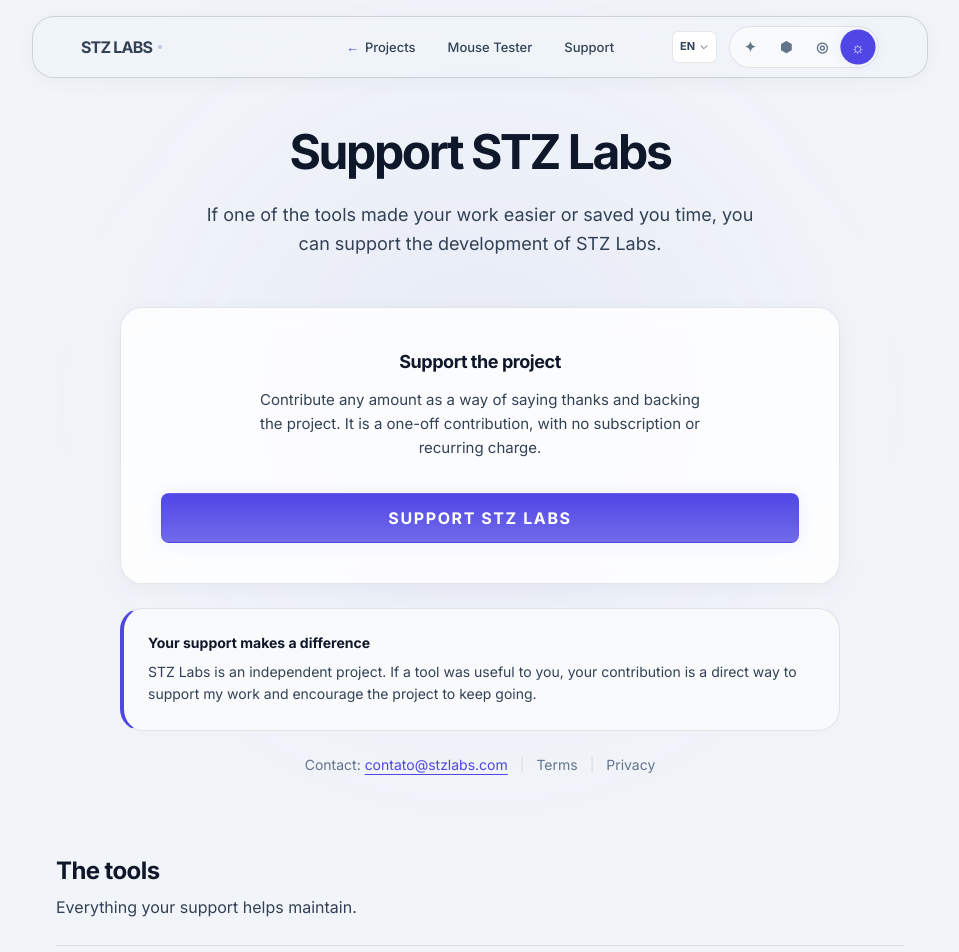
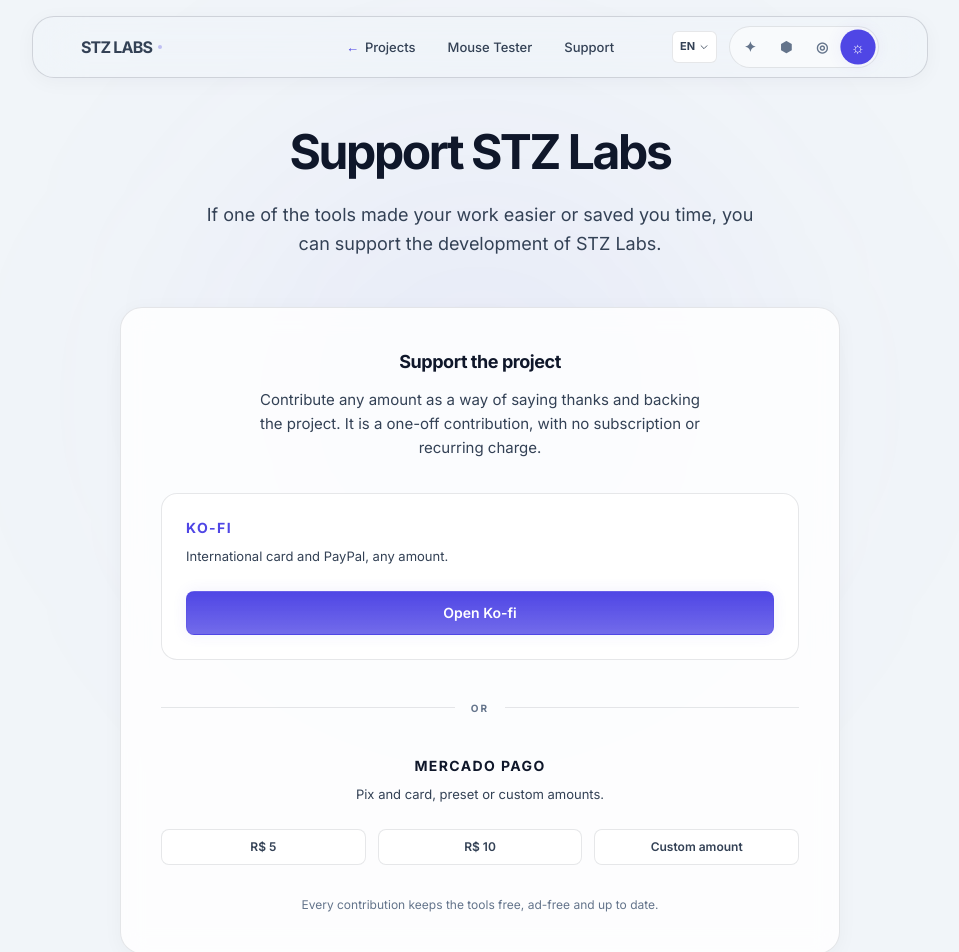
Before and after one commit to starzynhobr/stz-labs, a Next.js app: page /en/support in a window 1280 px wide. Shown: the top 952 px of the page, without its empty margins (160-1119 px from the left). Built offline with nearby package versions, Linux system fonts and the light colour scheme.

Commit message:
feat: show support options inline, Pix first in Portuguese
Translate the options divider, drop the extra modal step on the support page and replace the repeated impact card with a single line.

```diff
--- a/app/[locale]/support/page.js
+++ b/app/[locale]/support/page.js
@@ -1,7 +1,7 @@
 import Link from 'next/link';
 import { notFound } from 'next/navigation';
 import LocaleLink from '../../../components/LocaleLink';
-import SupportOptionsModal from '../../../components/SupportOptionsModal';
+import SupportOptions from '../../../components/SupportOptions';
 import TranslatedText from '../../../components/TranslatedText';
 import { projects } from '../../../data/projects';
 import { Button } from '../../../components/ui/Button';
@@ -57,21 +57,14 @@
                         className="text-[15px] text-[var(--text-secondary)] leading-relaxed mb-8 max-w-md mx-auto"
                         i18nKey="support.payment_flow"
                     />
-                    <SupportOptionsModal kofiUrl={KOFI_URL} mercadoPagoLinks={MERCADO_PAGO_LINKS} />
+                    <SupportOptions kofiUrl={KOFI_URL} mercadoPagoLinks={MERCADO_PAGO_LINKS} />
+                    <TranslatedText
+                        as="p"
+                        className="mt-8 text-xs text-[var(--text-muted)]"
+                        i18nKey="support.impact_line"
+                    />
                 </div>
 
-                <div className="mt-6 p-6 rounded-[var(--radius-card)] bg-[var(--surface-3)] border [border-color:var(--border-subtle)] border-l-4 [border-left-color:var(--accent)]">
-                    <TranslatedText
-                        as="h3"
-                        className="text-sm font-bold text-[var(--text-heading)] mb-2"
-                        i18nKey="support.impact_title"
-                    />
-                    <TranslatedText
-                        as="p"
-                        className="text-sm text-[var(--text-secondary)] leading-relaxed"
-                        i18nKey="support.impact_text"
-                    />
-                </div>
 
                 <p className="mt-6 text-sm text-[var(--text-muted)] text-center">
                     <TranslatedText as="span" i18nKey="support.contact" />:{' '}
--- /dev/null
+++ b/components/SupportOptions.js
@@ -0,0 +1,69 @@
+'use client';
+
+import TranslatedText from './TranslatedText';
+import { useLanguage } from '../context/LanguageContext';
+import { Button } from './ui/Button';
+
+const CARD = 'p-6 rounded-2xl bg-[var(--surface-primary)] border [border-color:var(--border-subtle)]';
+
+function KofiOption({ kofiUrl, featured }) {
+    return (
+        <div className={featured ? CARD : 'text-center'}>
+            <div className="mb-6">
+                <TranslatedText as="h4" className={`text-sm font-bold uppercase tracking-widest mb-2 ${featured ? 'text-[var(--accent)]' : 'text-[var(--text-heading)]'}`} i18nKey="support.kofi_title" />
+                <TranslatedText as="p" className="text-[13px] text-[var(--text-secondary)] leading-relaxed" i18nKey="support.kofi_text" />
+            </div>
+            <Button asChild variant={featured ? 'primary' : 'secondary'} className="w-full">
+                <a href={kofiUrl} target="_blank" rel="noopener noreferrer">
+                    <TranslatedText as="span" i18nKey="support.kofi_button" />
+                </a>
+            </Button>
+        </div>
+    );
+}
+
+function MercadoPagoOption({ links, featured }) {
+    return (
+        <div className={featured ? CARD : 'text-center'}>
+            <div className={`mb-6 ${featured ? '' : 'text-center'}`}>
+                <TranslatedText as="h4" className={`text-sm font-bold uppercase tracking-widest mb-2 ${featured ? 'text-[var(--accent)]' : 'text-[var(--text-heading)]'}`} i18nKey="support.mercado_pago_title" />
+                <TranslatedText as="p" className="text-[13px] text-[var(--text-secondary)] leading-relaxed" i18nKey="support.mercado_pago_text" />
+            </div>
+            <div className="grid grid-cols-1 sm:grid-cols-3 gap-3">
+                {links.map((option) => (
+                    <Button key={option.href} asChild variant={featured ? 'primary' : 'secondary'} size="sm">
+                        <a href={option.href} target="_blank" rel="noopener noreferrer">
+                            <TranslatedText as="span" i18nKey={option.labelKey} />
+                        </a>
+                    </Button>
+                ))}
+            </div>
+        </div>
+    );
+}
+
+/**
+ * Formas de apoio. Em português o Pix (Mercado Pago) vem primeiro e em destaque;
+ * nos demais idiomas, o Ko-fi, que aceita cartão internacional e PayPal.
+ */
+export default function SupportOptions({ kofiUrl, mercadoPagoLinks }) {
+    const { lang, t } = useLanguage();
+    const pixFirst = lang === 'pt';
+
+    const kofi = <KofiOption kofiUrl={kofiUrl} featured={!pixFirst} />;
+    const mercadoPago = <MercadoPagoOption links={mercadoPagoLinks} featured={pixFirst} />;
+
+    return (
+        <div className="space-y-8 text-left">
+            {pixFirst ? mercadoPago : kofi}
+
+            <div className="relative flex items-center py-2">
+                <div className="flex-grow border-t [border-color:var(--border-subtle)]" />
+                <span className="flex-shrink mx-4 text-[10px] font-bold text-[var(--text-muted)] uppercase tracking-[0.2em]">{t('support.or')}</span>
+                <div className="flex-grow border-t [border-color:var(--border-subtle)]" />
+            </div>
+
+            {pixFirst ? kofi : mercadoPago}
+        </div>
+    );
+}
--- a/components/SupportOptionsModal.js
+++ b/components/SupportOptionsModal.js
@@ -5,6 +5,7 @@
 import TranslatedText from './TranslatedText';
 import { useLanguage } from '../context/LanguageContext';
 import { Button } from './ui/Button';
+import SupportOptions from './SupportOptions';
 
 export default function SupportOptionsModal({ kofiUrl, mercadoPagoLinks }) {
     const [isOpen, setIsOpen] = useState(false);
@@ -40,7 +41,7 @@
                 className="w-full relative group overflow-hidden py-6 cursor-pointer"
             >
                 <div className="absolute inset-0 bg-gradient-to-r from-transparent via-white/10 to-transparent -translate-x-full group-hover:animate-[shimmer_2s_infinite] pointer-events-none" />
-                <TranslatedText as="span" className="relative font-bold text-base tracking-widest uppercase" i18nKey="support.open_modal_cta" />
+                <TranslatedText as="span" className="relative font-bold text-base" i18nKey="support.open_modal_cta" />
             </Button>
 
             {isOpen && typeof document !== 'undefined'
@@ -75,52 +76,7 @@
                             />
                         </div>
 
-                        <div className="space-y-8">
-                            {/* Ko-fi Option */}
-                            <div className="p-6 rounded-2xl bg-[var(--surface-primary)] border [border-color:var(--border-subtle)]">
-                                <div className="mb-6">
-                                    <TranslatedText as="h4" className="text-sm font-bold text-[var(--accent)] uppercase tracking-widest mb-2" i18nKey="support.kofi_title" />
-                                    <TranslatedText
-                                        as="p"
-                                        className="text-[13px] text-[var(--text-secondary)] leading-relaxed"
-                                        i18nKey="support.kofi_text"
-                                    />
-                                </div>
-                                <Button asChild variant="primary" className="w-full">
-                                    <a href={kofiUrl} target="_blank" rel="noopener noreferrer">
-                                        <TranslatedText as="span" i18nKey="support.kofi_button" />
-                                    </a>
-                                </Button>
-                            </div>
-
-                            <div className="relative flex items-center py-2">
-                                <div className="flex-grow border-t [border-color:var(--border-subtle)]"></div>
-                                <span className="flex-shrink mx-4 text-[10px] font-bold text-[var(--text-muted)] uppercase tracking-[0.2em]">ou</span>
-                                <div className="flex-grow border-t [border-color:var(--border-subtle)]"></div>
-                            </div>
-
-                            {/* Mercado Pago Options */}
-                            <div>
-                                <div className="mb-6 text-center">
-                                    <TranslatedText as="h4" className="text-sm font-bold text-[var(--text-heading)] uppercase tracking-widest mb-2" i18nKey="support.mercado_pago_title" />
-                                    <TranslatedText
-                                        as="p"
-                                        className="text-[13px] text-[var(--text-secondary)] leading-relaxed"
-                                        i18nKey="support.mercado_pago_text"
-                                    />
-                                </div>
-
-                                <div className="grid grid-cols-1 sm:grid-cols-3 gap-3">
-                                    {mercadoPagoLinks.map((option) => (
-                                        <Button key={option.href} asChild variant="secondary" size="sm">
-                                            <a href={option.href} target="_blank" rel="noopener noreferrer">
-                                                <TranslatedText as="span" i18nKey={option.labelKey} />
-                                            </a>
-                                        </Button>
-                                    ))}
-                                </div>
-                            </div>
-                        </div>
+                        <SupportOptions kofiUrl={kofiUrl} mercadoPagoLinks={mercadoPagoLinks} />
                     </div>
                 </div>,
                 document.body
--- a/dictionaries/en.json
+++ b/dictionaries/en.json
@@ -186,7 +186,9 @@
     "contact": "Contact",
     "how_to_support": "Support the project",
     "payment_flow": "Contribute any amount as a way of saying thanks and backing the project. It is a one-off contribution, with no subscription or recurring charge.",
-    "open_modal_cta": "Support STZ Labs",
+    "open_modal_cta": "Choose how to support",
+    "or": "or",
+    "impact_line": "Every contribution keeps the tools free, ad-free and up to date.",
     "modal_title": "Support STZ Labs",
     "modal_subtitle": "Pick whichever option suits you. Any amount helps.",
     "modal_close_aria": "Close support dialog",
@@ -200,9 +202,7 @@
     "amount_free": "Custom amount",
     "software_available_now": "The tools",
     "current_products": "Everything your support helps maintain.",
-    "releases_downloads": "Releases",
-    "impact_title": "Your support makes a difference",
-    "impact_text": "STZ Labs is an independent project. If a tool was useful to you, your contribution is a direct way to support my work and encourage the project to keep going."
+    "releases_downloads": "Releases"
   },
   "ai_chat_optimizer": {
     "title": "STZ Ai Chat Optimizer",
--- a/dictionaries/pt.json
+++ b/dictionaries/pt.json
@@ -185,7 +185,9 @@
     "contact": "Contato",
     "how_to_support": "Apoie o projeto",
     "payment_flow": "Contribua com qualquer valor como forma de agradecimento e apoio ao projeto. É uma contribuição única, sem assinatura ou cobrança recorrente.",
-    "open_modal_cta": "Apoiar a STZ Labs",
+    "open_modal_cta": "Escolher forma de apoio",
+    "or": "ou",
+    "impact_line": "Cada apoio mantém as ferramentas gratuitas, sem anúncios e atualizadas.",
     "modal_title": "Apoiar a STZ Labs",
     "modal_subtitle": "Escolha a forma que preferir. Qualquer valor ajuda.",
     "modal_close_aria": "Fechar janela de apoio",
@@ -199,9 +201,7 @@
     "amount_free": "Valor livre",
     "software_available_now": "As ferramentas",
     "current_products": "Tudo o que o apoio ajuda a manter.",
-    "releases_downloads": "Releases",
-    "impact_title": "Seu apoio faz diferença",
-    "impact_text": "A STZ Labs é um projeto independente. Se alguma ferramenta foi útil para você, sua contribuição é uma forma direta de apoiar meu trabalho e incentivar a continuidade do projeto."
+    "releases_downloads": "Releases"
   },
   "ai_chat_optimizer": {
     "title": "STZ Ai Chat Optimizer",
```
Also changed, not shown: dictionaries/de.json (+4 -4 lines), dictionaries/es.json (+4 -4 lines), dictionaries/fr.json (+4 -4 lines), dictionaries/it.json (+4 -4 lines).
